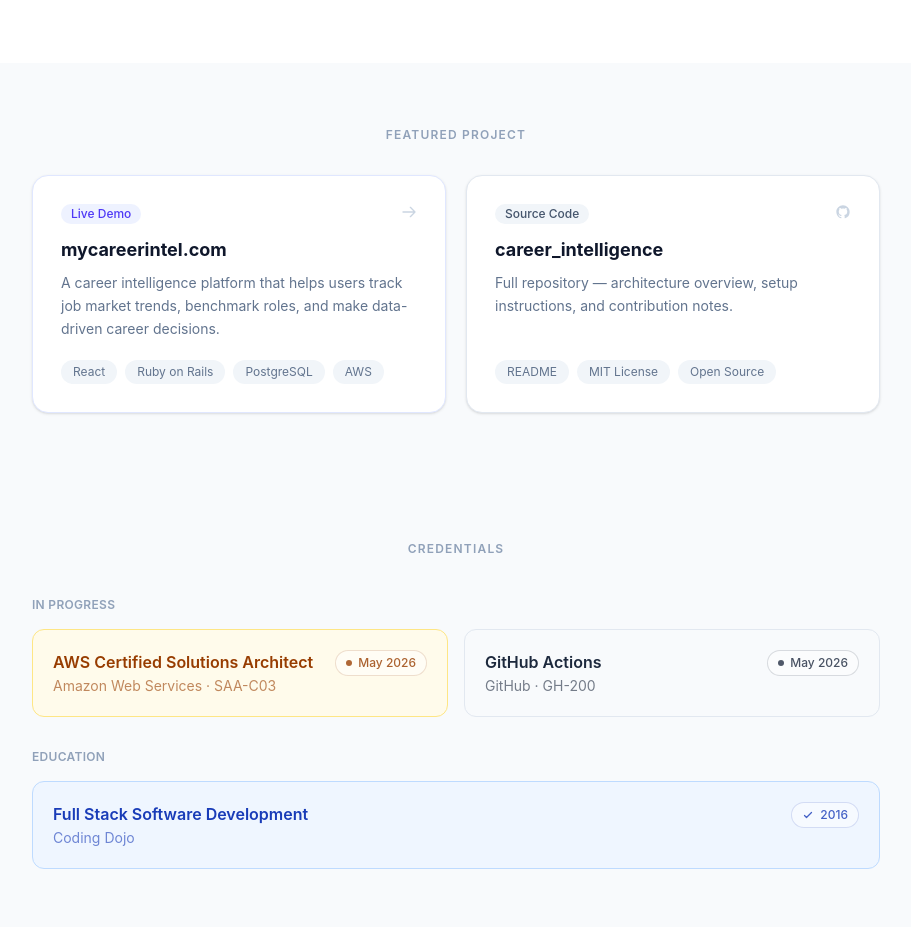
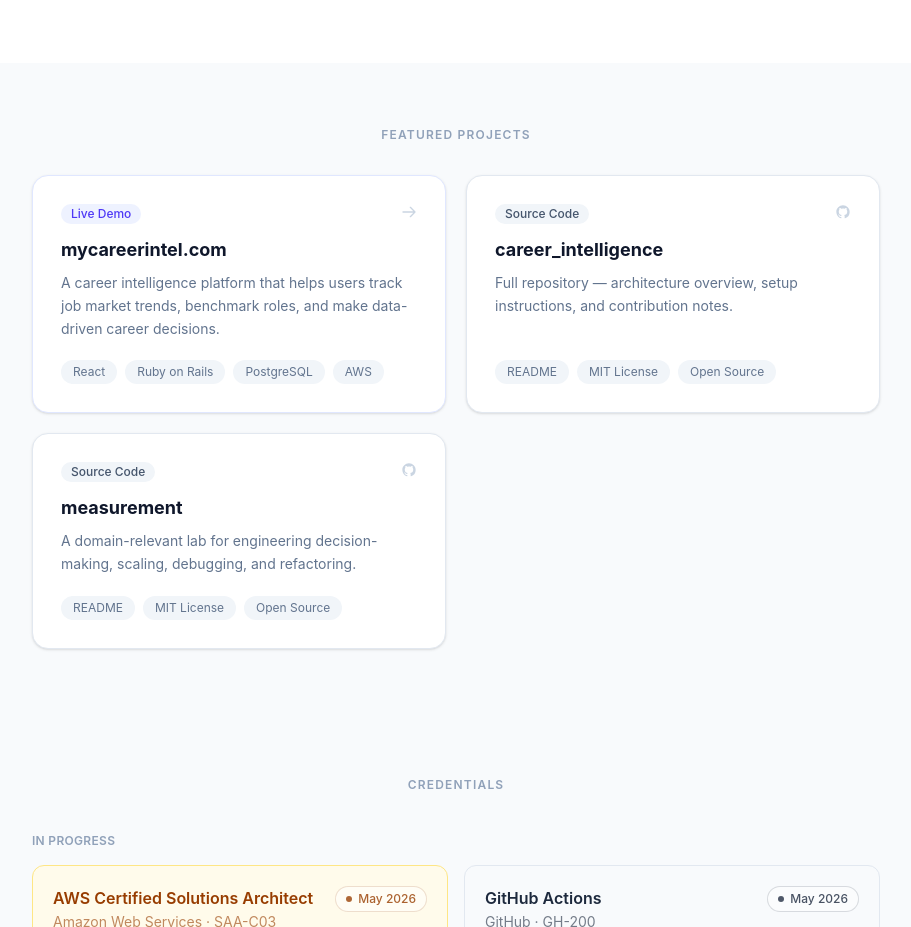
Before and after one commit to ntxtthomas/bio, a React (Vite) app: page / in a window 1280 px wide. Shown: the part 1004-1931 px from the top of the page, without its empty margins (184-1095 px from the left). Built offline with nearby package versions, Linux system fonts and the light colour scheme.

Commit message:
updates for project links and resume

```diff
--- a/src/components/Hero.tsx
+++ b/src/components/Hero.tsx
@@ -35,7 +35,7 @@
         {/* Primary CTAs */}
         <div className="flex flex-wrap items-center justify-center gap-3">
           <a
-            href="/resume.pdf"
+            href="/terry_thomas_software_engineer_0426c.pdf"
             download
             className="inline-flex items-center gap-2 rounded-lg bg-white px-5 py-2.5 text-sm font-semibold text-slate-900 shadow-md transition-all hover:bg-indigo-50 hover:shadow-lg active:scale-95"
           >
--- a/src/components/Links.tsx
+++ b/src/components/Links.tsx
@@ -3,7 +3,7 @@
     <section className="bg-slate-50 py-16">
       <div className="mx-auto max-w-4xl px-6">
         <h2 className="mb-8 text-center text-xs font-semibold uppercase tracking-widest text-slate-400">
-          Featured Project
+          Featured Projects
         </h2>
         <div className="grid gap-5 sm:grid-cols-2">
 
@@ -49,7 +49,7 @@
             </div>
           </a>
 
-          {/* GitHub repo card */}
+          {/* GitHub CIA repo card */}
           <a
             href="https://github.com/ntxtthomas/career_intelligence/#career-intelligence"
             target="_blank"
@@ -85,6 +85,45 @@
                 </span>
               ))}
             </div>
+
+          </a>
+        {/* GitHub measurement repo card */}
+          <a
+            href="https://github.com/ntxtthomas/measurement#readme"
+            target="_blank"
+            rel="noopener noreferrer"
+            className="group flex flex-col rounded-2xl border border-slate-200 bg-white p-7 shadow-sm transition-all hover:border-slate-400 hover:shadow-md"
+          >
+            <div className="flex items-start justify-between gap-4">
+              <span className="inline-block rounded-full bg-slate-100 px-2.5 py-0.5 text-xs font-medium text-slate-600">
+                Source Code
+              </span>
+              <svg
+                className="h-4 w-4 shrink-0 text-slate-300 transition-colors group-hover:text-slate-700"
+                fill="currentColor"
+                viewBox="0 0 24 24"
+                aria-hidden="true"
+              >
+                <path fillRule="evenodd" clipRule="evenodd" d="M12 2C6.477 2 2 6.484 2 12.017c0 4.425 2.865 8.18 6.839 9.504.5.092.682-.217.682-.483 0-.237-.008-.868-.013-1.703-2.782.605-3.369-1.343-3.369-1.343-.454-1.158-1.11-1.466-1.11-1.466-.908-.62.069-.608.069-.608 1.003.07 1.531 1.032 1.531 1.032.892 1.53 2.341 1.088 2.91.832.092-.647.35-1.088.636-1.338-2.22-.253-4.555-1.113-4.555-4.951 0-1.093.39-1.988 1.029-2.688-.103-.253-.446-1.272.098-2.65 0 0 .84-.27 2.75 1.026A9.564 9.564 0 0112 6.844c.85.004 1.705.115 2.504.337 1.909-1.296 2.747-1.027 2.747-1.027.546 1.379.202 2.398.1 2.651.64.7 1.028 1.595 1.028 2.688 0 3.848-2.339 4.695-4.566 4.943.359.309.678.92.678 1.855 0 1.338-.012 2.419-.012 2.747 0 .268.18.58.688.482A10.019 10.019 0 0022 12.017C22 6.484 17.522 2 12 2z" />
+              </svg>
+            </div>
+            <h3 className="mt-3 text-lg font-bold text-slate-900 group-hover:text-slate-700">
+              measurement
+            </h3>
+            <p className="mt-2 flex-1 text-sm leading-relaxed text-slate-500">
+              A domain-relevant lab for engineering decision-making, scaling, debugging, and refactoring.
+            </p>
+            <div className="mt-5 flex flex-wrap gap-2">
+              {['README', 'MIT License', 'Open Source'].map((tag) => (
+                <span
+                  key={tag}
+                  className="rounded-full bg-slate-100 px-3 py-1 text-xs text-slate-500"
+                >
+                  {tag}
+                </span>
+              ))}
+            </div>
+
           </a>
 
         </div>
```
Also changed, not shown: 2 other files (tests, documents, lock files or other folders).
